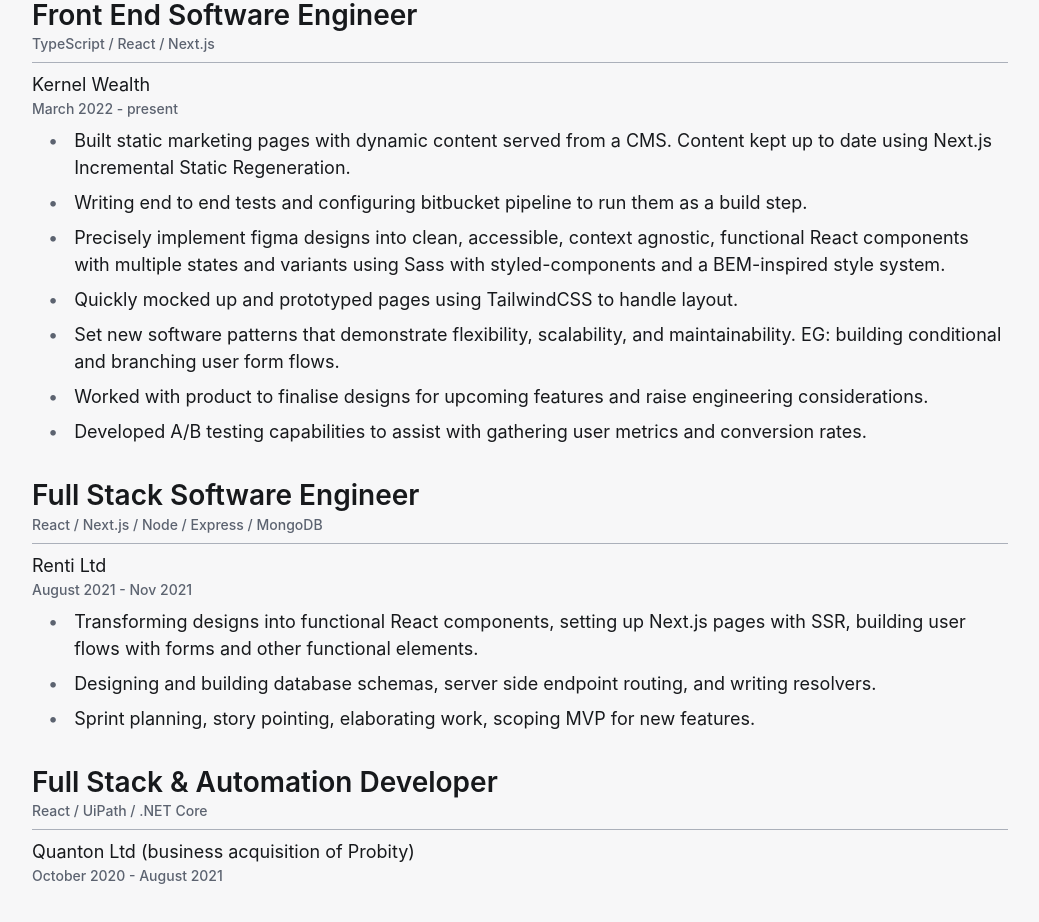
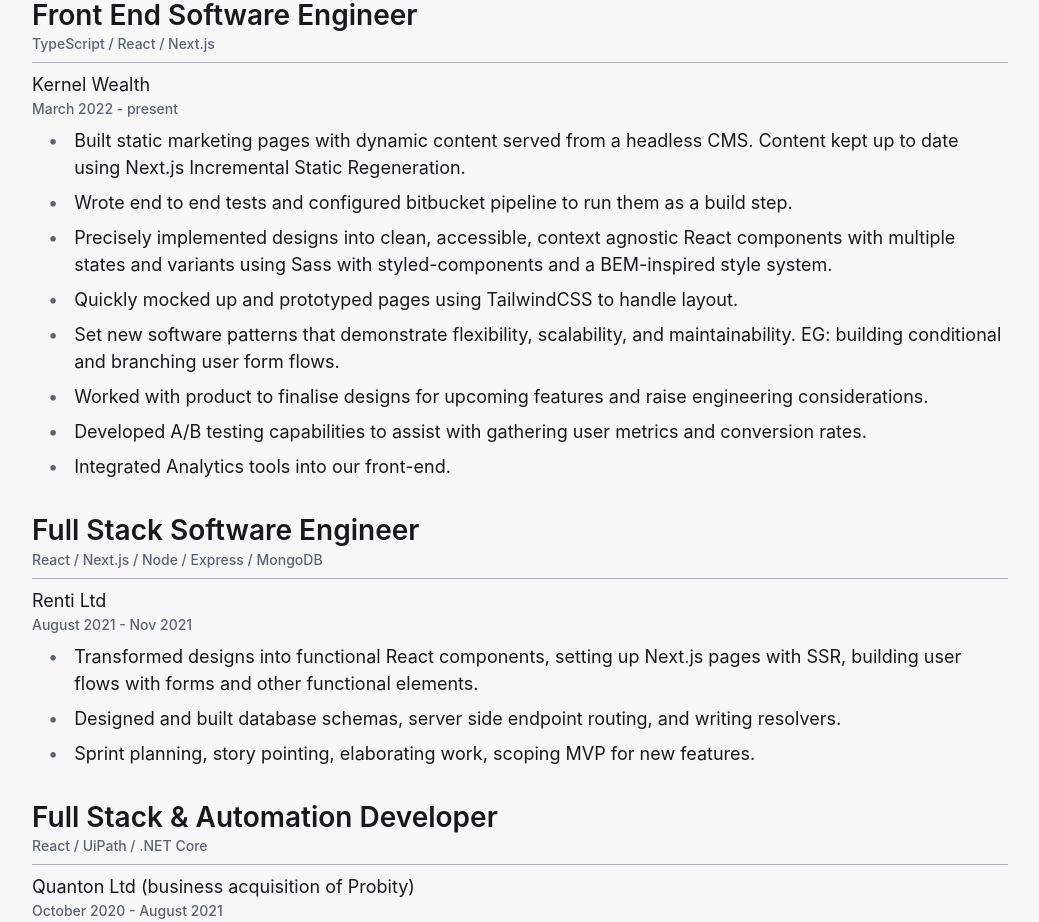
Before and after one commit to MaxRandle/portfolio-website-v3, a Next.js app: page /resume in a window 1280 px wide. Shown: the part 1320-2242 px from the top of the page, without its empty margins (120-1159 px from the left). Built offline with nearby package versions, Linux system fonts and the light colour scheme.

Commit message:
copy on resume

```diff
--- a/src/pages/resume/index.tsx
+++ b/src/pages/resume/index.tsx
@@ -128,7 +128,6 @@
             <Typography key={idx}>{paragraph}</Typography>
           ))}
         </div>
-        {/* <Typography>{CONTENT.personalStatement.join(" ")}</Typography> */}
       </div>
     );
   }
@@ -200,13 +199,14 @@
         dateRange: "March 2022 - present",
         companyName: "Kernel Wealth",
         responsibilities: [
-          "Built static marketing pages with dynamic content served from a CMS. Content kept up to date using Next.js Incremental Static Regeneration.",
-          "Writing end to end tests and configuring bitbucket pipeline to run them as a build step.",
-          "Precisely implement figma designs into clean, accessible, context agnostic, functional React components with multiple states and variants using Sass with styled-components and a BEM-inspired style system.",
+          "Built static marketing pages with dynamic content served from a headless CMS. Content kept up to date using Next.js Incremental Static Regeneration.",
+          "Wrote end to end tests and configured bitbucket pipeline to run them as a build step.",
+          "Precisely implemented designs into clean, accessible, context agnostic React components with multiple states and variants using Sass with styled-components and a BEM-inspired style system.",
           "Quickly mocked up and prototyped pages using TailwindCSS to handle layout.",
           "Set new software patterns that demonstrate flexibility, scalability, and maintainability. EG: building conditional and branching user form flows.",
           "Worked with product to finalise designs for upcoming features and raise engineering considerations.",
           "Developed A/B testing capabilities to assist with gathering user metrics and conversion rates.",
+          "Integrated Analytics tools into our front-end.",
         ],
       },
       {
@@ -215,8 +215,8 @@
         dateRange: "August 2021 - Nov 2021",
         companyName: "Renti Ltd",
         responsibilities: [
-          "Transforming designs into functional React components, setting up Next.js pages with SSR, building user flows with forms and other functional elements.",
-          "Designing and building database schemas, server side endpoint routing, and writing resolvers.",
+          "Transformed designs into functional React components, setting up Next.js pages with SSR, building user flows with forms and other functional elements.",
+          "Designed and built database schemas, server side endpoint routing, and writing resolvers.",
           "Sprint planning, story pointing, elaborating work, scoping MVP for new features.",
         ],
       },
```
